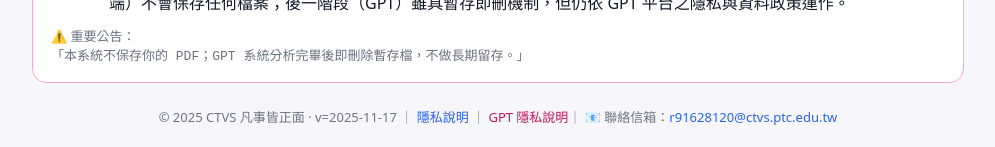
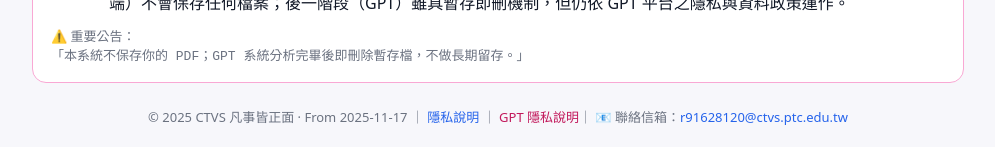
Before and after one commit to r91628120/thesis-checker, a Jekyll site: the page index.html, which Jekyll copies as it is, in a window 1280 px wide and 900 px high, scrolled down 1608 px. Shown: the part 750-897 px from the top of the window, without its empty margins (142-1137 px from the left). Built offline with Jekyll 4.4.1, drawn with Linux system fonts in a browser that asks for light colours; some of the changed text lies outside the part shown.

Commit message:
Update index.html

```diff
--- a/index.html
+++ b/index.html
@@ -342,7 +342,7 @@ footer{margin-top:24px;text-align:center;color:#6b7280;font-size:13px}
 </section>
 
 <footer style="text-align:center; color:#6b7280; font-size:13px; margin-top:24px;">
-  © 2025 CTVS 凡事皆正面 · v=2025-11-17 ｜
+  © 2025 CTVS 凡事皆正面 · From 2025-11-17 ｜
   <a href="#privacy" style="color:#2563eb; text-decoration:none;">隱私說明</a> ｜
   <a href="#gpt-privacy" style="color:#c2185b; text-decoration:none;">GPT 隱私說明</a>｜
   📧 聯絡信箱：<a href="mailto:r91628120@ctvs.ptc.edu.tw" style="color:#2563eb; text-decoration:none;">r91628120@ctvs.ptc.edu.tw</a>
```
Also changed, not shown: other parts of index.html (+1 -1 lines).
